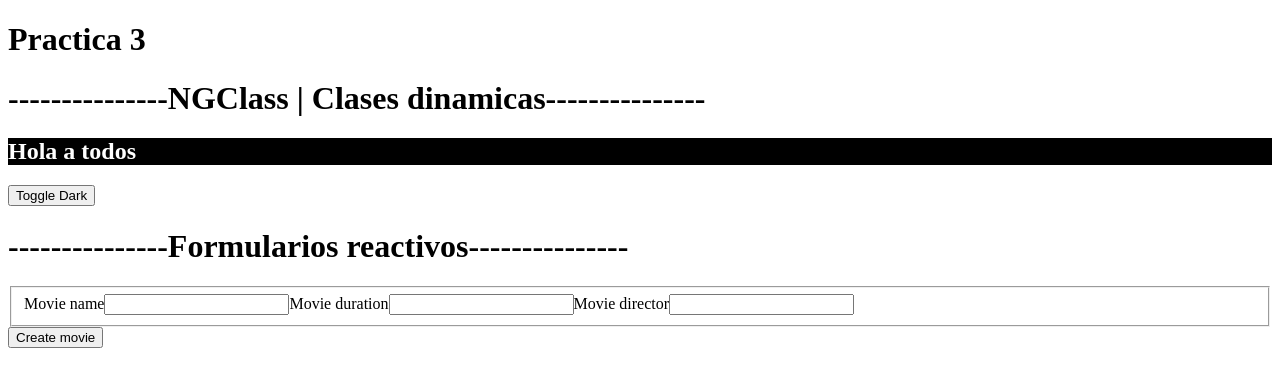
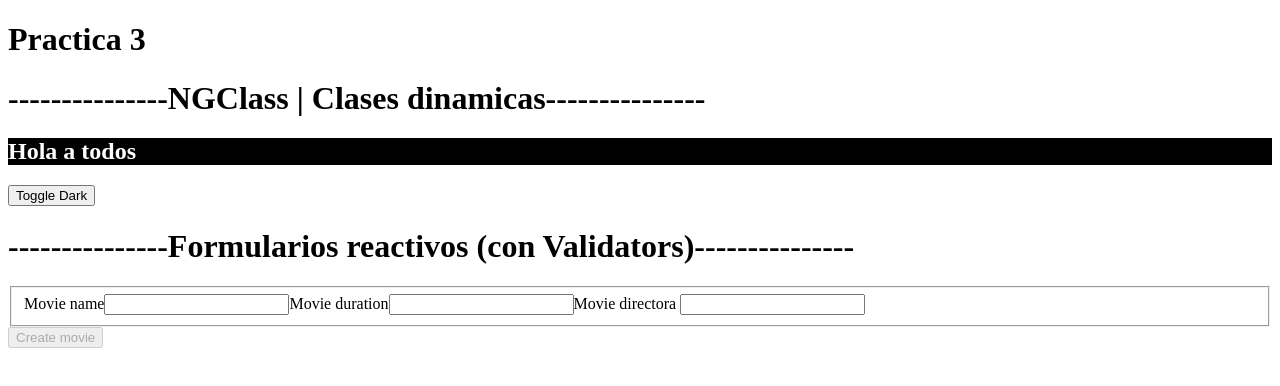
Before and after one commit to FeblesLuis/Angular, an Angular app in the folder angular/: page / in a window 1280 px wide. Shown: the top 386 px of the page. Built offline with nearby package versions, Linux system fonts and the light colour scheme.

Commit message:
feat: validators

```diff
--- a/angular/src/app/app.component.css
+++ b/angular/src/app/app.component.css
@@ -8,3 +8,9 @@
 {
     font-size:x-large;
 }
+
+.form-error
+{
+    font-size: 0.8em;
+    color:red;
+}
--- a/angular/src/app/app.component.html
+++ b/angular/src/app/app.component.html
@@ -4,20 +4,36 @@
 
 <button (click)="toggleDark()">Toggle Dark</button>
 
-<h1>---------------Formularios reactivos---------------</h1>
+<h1>---------------Formularios reactivos (con Validators)---------------</h1>
 <!-- usamos el (submit) y no  (ngSubmit) para que no se recargue la pagina ya que es mas rapido -->
 <form [formGroup]="movieForm" (submit)="handleSubmit()">
   <fieldset>
 
     <label for="movie-name">Movie name</label>
     <input type="text" id="movie-name" formControlName="name">
+    @if (name.invalid && name.touched)
+    {
+      <p class="form-error">Name is required</p>
+    }
 
     <label for="movie-duration">Movie duration</label>
     <input type="text" id="movie-duration" formControlName="duration">
+    @if (duration.hasError("required") && name.touched)
+    {
+      <p class="form-error">duration is required</p>
+    }
+    @else if (duration.hasError("max"))
+    {
+      <p class="form-error">Movie cannot be long than 4</p>
+    }
 
-    <label for="movie-director">Movie director</label>
+    <label for="movie-director">Movie director</label>a
     <input type="text" id="movie-director" formControlName="director">
+    @if (director.invalid && director.touched)
+    {
+      <p class="form-error">director is required</p>
+    }
 
   </fieldset>
-  <button>Create movie</button>
+  <button [disabled]="movieForm.invalid">Create movie</button> <!-- El boton se desabilita hasta que los campos esten llenos (Validators) -->
 </form>
--- a/angular/src/app/app.component.ts
+++ b/angular/src/app/app.component.ts
@@ -1,7 +1,7 @@
 import { Component } from '@angular/core';
 import { NgClass } from '@angular/common';
 import { RouterOutlet } from '@angular/router';
-import { FormControl, FormGroup, ReactiveFormsModule } from '@angular/forms';
+import { FormControl, FormGroup, ReactiveFormsModule, Validators } from '@angular/forms';
 
 @Component({
   selector: 'app-root',
@@ -22,9 +22,9 @@ export class AppComponent
 
   constructor()
   {
-    this.name = new FormControl('');
-    this.duration= new FormControl('');
-    this.director = new FormControl('');
+    this.name = new FormControl('', Validators.required);
+    this.duration= new FormControl('', [Validators.required, Validators.max(4)]);
+    this.director = new FormControl('', Validators.required);
     this.movieForm = new FormGroup( //Necesita un objeto
       {
         name:this.name,
@@ -37,6 +37,7 @@ export class AppComponent
     // Aquí convertimos el valor del formulario a una cadena
     const formValue = JSON.stringify(this.movieForm.value, null, 2);
     alert(formValue); // Usar alert para mostrar el objeto
+    this.movieForm.reset(); //Limpia despues de mandar el dormulario
   }
 
   toggleDark()
```
